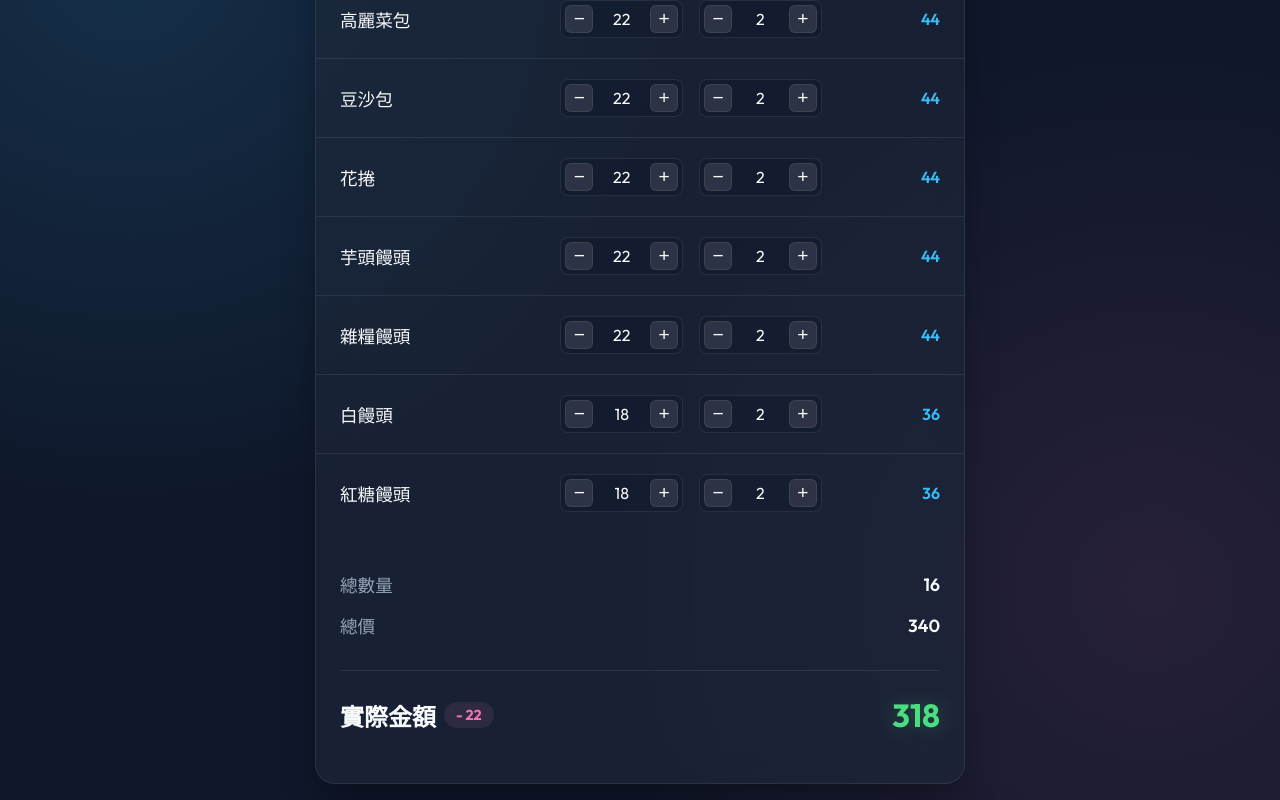
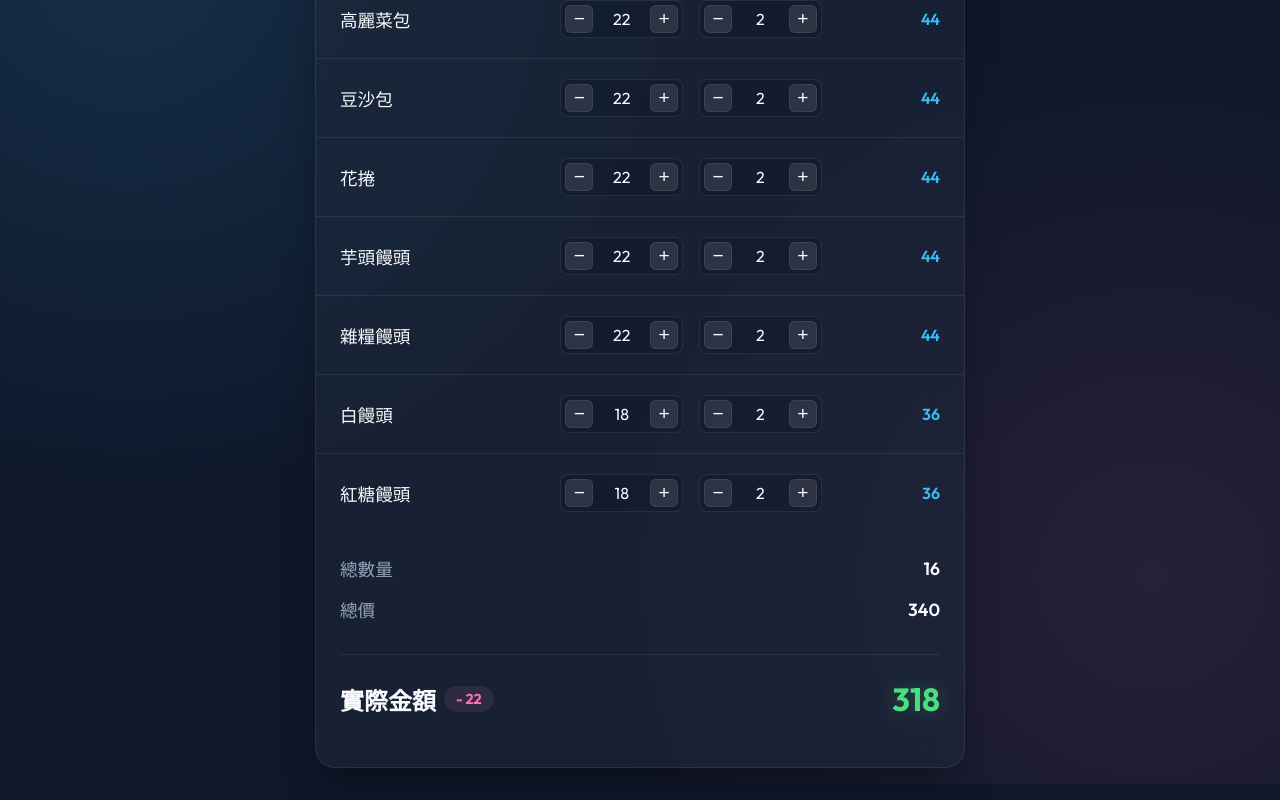
Before and after one commit to ginolee218/baozi-calculator, a React (Vite) app: page / in a window 1280 px wide. Shown: the part 258-1058 px from the top of the page. Built offline with nearby package versions, Linux system fonts and the light colour scheme.

Commit message:
fix: tweak spacing for input label and summary

```diff
--- a/src/index.css
+++ b/src/index.css
@@ -120,7 +120,7 @@ body {
   /* hidden on desktop */
   font-size: 0.7rem;
   color: var(--text-scnd);
-  margin-right: 0.5rem;
+  margin-right: 0.25rem;
   white-space: nowrap;
 }
 
@@ -151,7 +151,7 @@ body {
 }
 
 .summary-section {
-  margin-top: 1rem;
+  margin-top: 0;
   padding: 1.5rem;
   display: flex;
   flex-direction: column;
```
